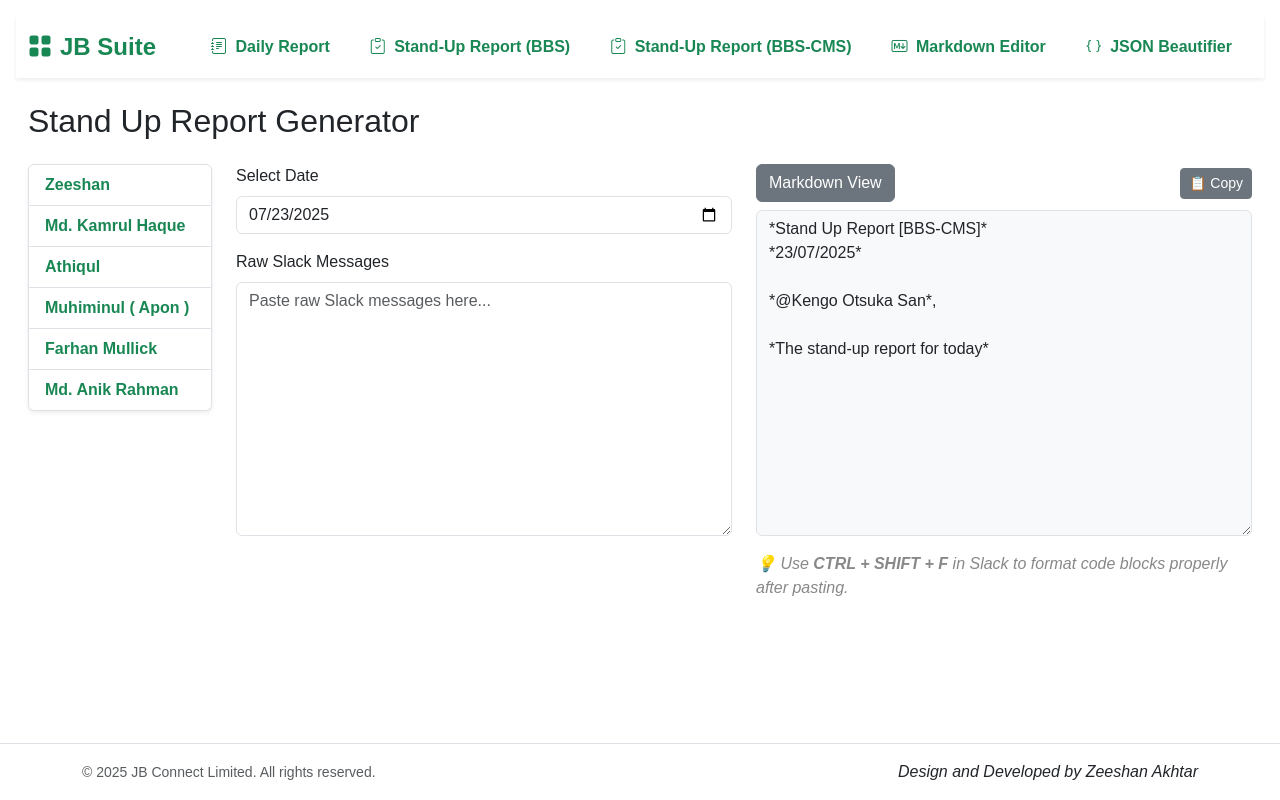
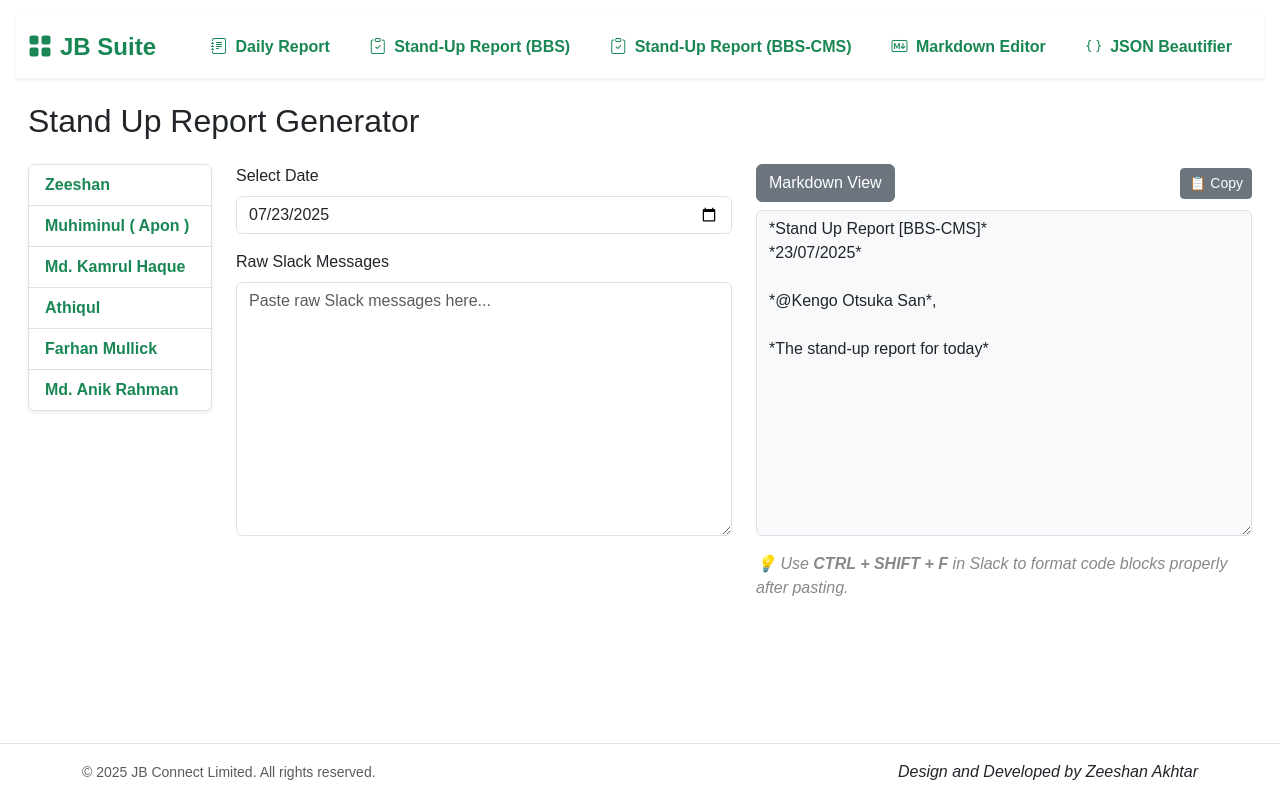
Before and after one commit to Zeeshan0811/standup-report-generator, a Next.js app: page /standup-report-bbs-cms in a window 1280 px wide. Built offline with nearby package versions, Linux system fonts and the light colour scheme.

Commit message:
bbs-cms serial updated

```diff
--- a/pages/standup-report-bbs-cms.jsx
+++ b/pages/standup-report-bbs-cms.jsx
@@ -4,9 +4,9 @@ import StandUpReportGenerator from "/components/StandUpReportGenerator";
 const standup_report_bbs_cms = () => {
     const nameOrder = [
         "Zeeshan",
+        "Muhiminul ( Apon )",
         "Md. Kamrul Haque",
         "Athiqul",
-        "Muhiminul ( Apon )",
         "Farhan Mullick",
         "Md. Anik Rahman",
     ];
```
